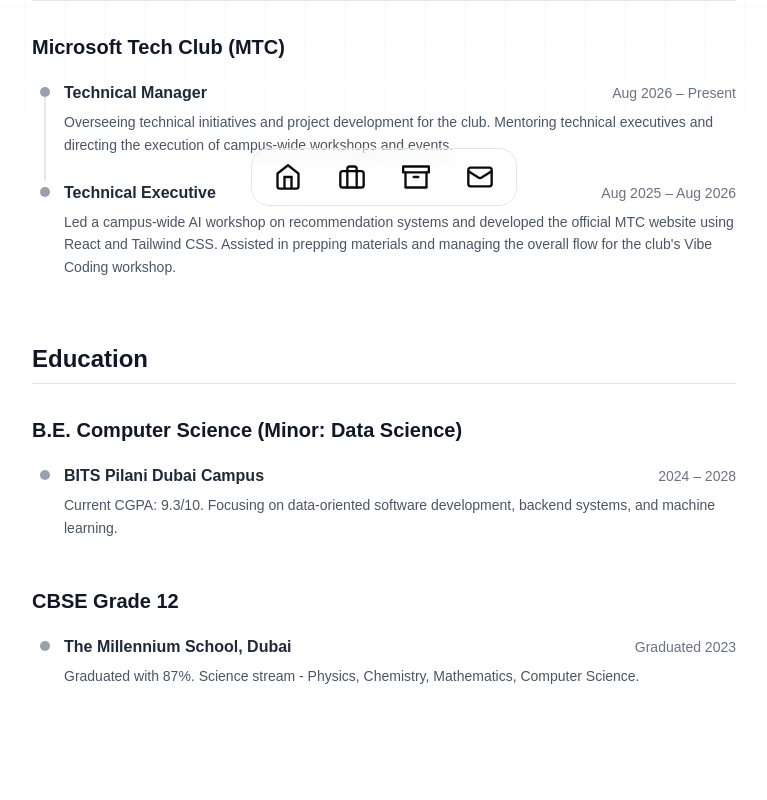
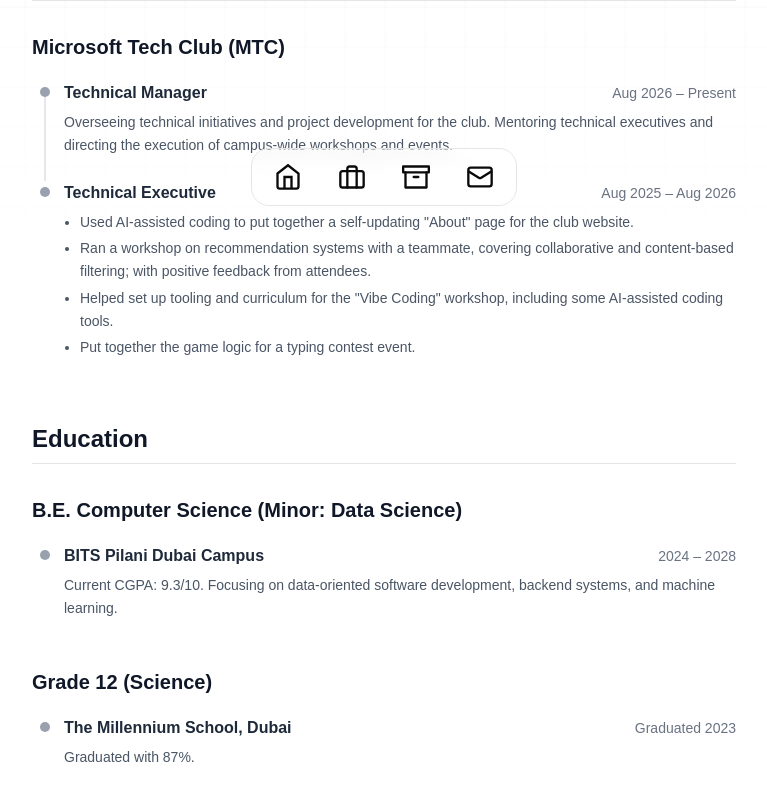
Before and after one commit to orangebead/personal-website, a Next.js app: page /experience in a window 1280 px wide. Shown: the part 554-1354 px from the top of the page, without its empty margins (256-1023 px from the left). Built offline with nearby package versions, Linux system fonts and the light colour scheme; a web font is replaced by a local one.

Commit message:
changed formatting of experience page

```diff
--- a/src/app/experience/page.tsx
+++ b/src/app/experience/page.tsx
@@ -28,7 +28,12 @@
       {
         title: "Technical Executive",
         date: "Aug 2025 – Aug 2026",
-        description: "Led a campus-wide AI workshop on recommendation systems and developed the official MTC website using React and Tailwind CSS. Assisted in prepping materials and managing the overall flow for the club's Vibe Coding workshop.",
+        description: [
+          "Used AI-assisted coding to put together a self-updating \"About\" page for the club website.",
+          "Ran a workshop on recommendation systems with a teammate, covering collaborative and content-based filtering; with positive feedback from attendees.",
+          "Helped set up tooling and curriculum for the \"Vibe Coding\" workshop, including some AI-assisted coding tools.",
+          "Put together the game logic for a typing contest event.",
+        ],
       }
     ]
   },
@@ -46,12 +51,12 @@
     ]
   },
   {
-    organization: "CBSE Grade 12",
+    organization: "Grade 12 (Science)",
     roles: [
       {
         title: "The Millennium School, Dubai",
         date: "Graduated 2023",
-        description: "Graduated with 87%. Science stream - Physics, Chemistry, Mathematics, Computer Science.",
+        description: "Graduated with 87%.",
       }
     ]
   }
@@ -62,7 +67,7 @@
 interface RoleItem {
   title: string;
   date: string;
-  description: string;
+  description: string | string[];
 }
 
 interface TimelineItemProps {
@@ -99,7 +104,15 @@
               <h4 className="text-md font-semibold text-gray-800">{role.title}</h4>
               <span className="text-sm font-medium text-gray-500 mt-1 sm:mt-0 shrink-0 sm:ml-4">{role.date}</span>
             </div>
-            <p className="text-sm text-gray-600 leading-relaxed">{role.description}</p>
+            {Array.isArray(role.description) ? (
+              <ul className="text-sm text-gray-600 leading-relaxed list-disc list-outside pl-4 space-y-1">
+                {role.description.map((point, i) => (
+                  <li key={i}>{point}</li>
+                ))}
+              </ul>
+            ) : (
+              <p className="text-sm text-gray-600 leading-relaxed">{role.description}</p>
+            )}
           </div>
         ))}
       </div>
```
